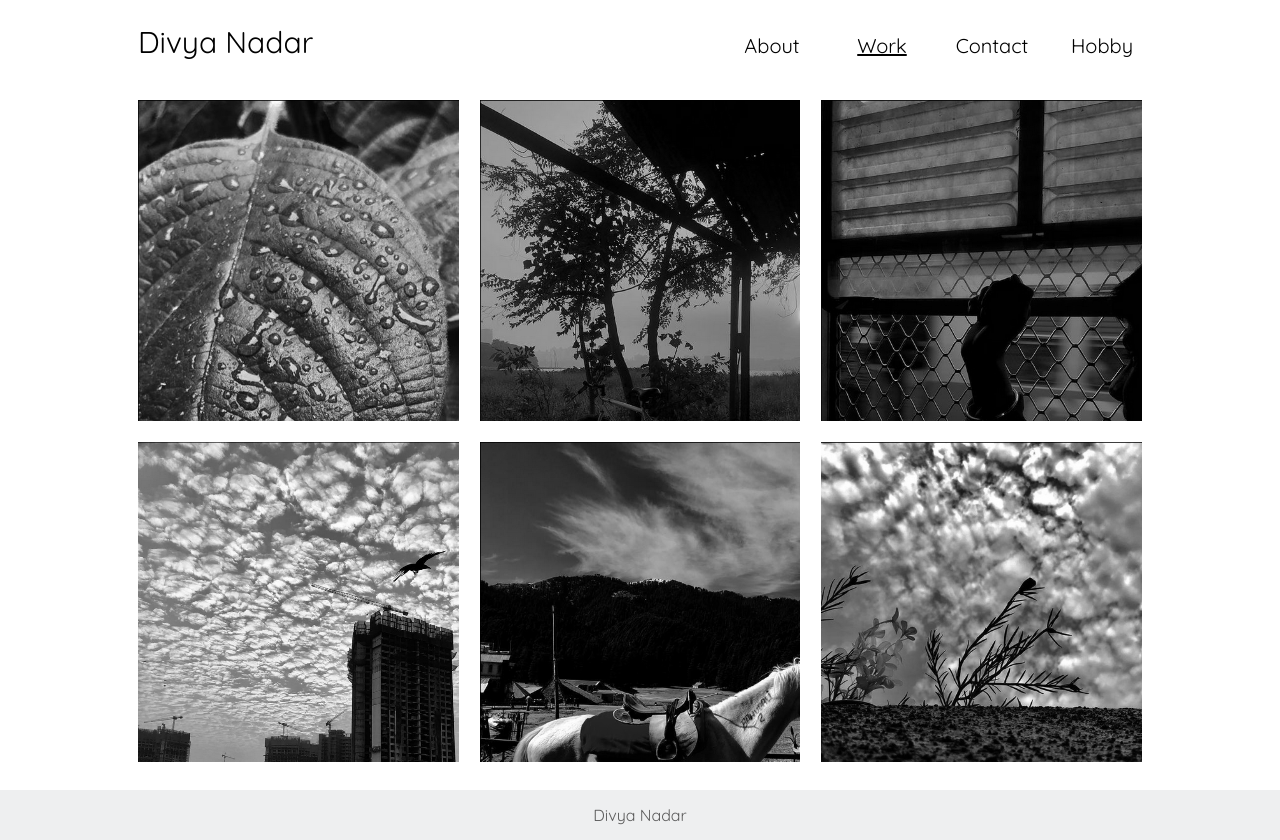
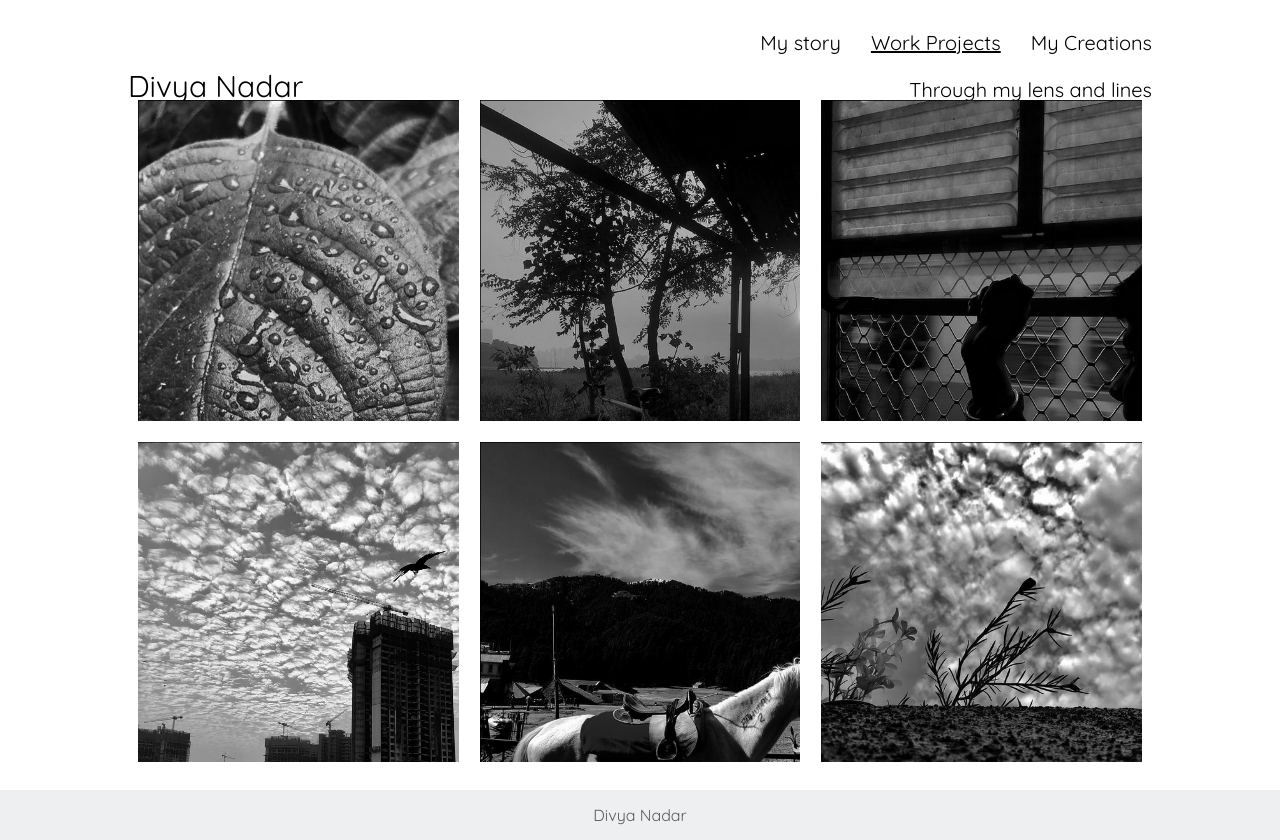
Before and after one commit to ProgramerB/portfolio, a React (Create React App) app: page / in a window 1280 px wide. Built offline with nearby package versions, Linux system fonts and the light colour scheme.

Commit message:
added lens& lines route

```diff
--- a/src/App.css
+++ b/src/App.css
@@ -29,11 +29,11 @@
     text-decoration: none;
     font-size: 20px;
     color: var(--textColor);
-    width: 100px;
-    margin-left: 10px;
+    /* width: 150px; */
+    margin-left: 30px;
     display: inline-block;
     text-align: center;
-    transition: all 1s;
+    transition: color 1s;
 }
 .nav .active{
     text-decoration: underline;
--- a/src/App.tsx
+++ b/src/App.tsx
@@ -9,6 +9,7 @@ import Item from './components/Item';
 import Footer from './components/Footer';
 import { hobbyItems, items } from './ItemModel';
 import ItemHobby from './components/ItemHobby';
+import LensLines from './components/LensLines';
 function Main(){
 
   return(
@@ -38,6 +39,7 @@ function App() {
           <Route path="item/:id" element={<Item />} />
           <Route path='/hobby' element={<Hobby />} />
           <Route path="hobby/:id" element={<ItemHobby />} />
+          <Route path="/lens&lines" element={<LensLines />} />
       </Routes>
       </BrowserRouter>
       <Footer />
--- /dev/null
+++ b/src/components/LensLines.tsx
@@ -0,0 +1,13 @@
+import React from 'react'
+
+const LensLines = () => {
+  return (
+    <div className="main">
+      <div>
+        Lens & Lines
+      </div>
+    </div>
+  )
+}
+
+export default LensLines
--- a/src/components/Nav.tsx
+++ b/src/components/Nav.tsx
@@ -20,7 +20,8 @@ const Nav = () => {
 
         <nav className="nav">
           <span className='left'>
-            <div className='page name'>Divya Nadar</div>
+            <div className='name'>Divya Nadar</div>
+            {/* page */}
           </span>
 
           <span className='mid'>
@@ -29,10 +30,11 @@ const Nav = () => {
 
           <span className={navClass}>
           {/* {({isActive}) => isActive ? "page active" : "page"} */}
-              <NavLink className='page' to="/about" onClick={showNav}>About</NavLink>
-              <NavLink className='page' to="/" onClick={showNav}>Work</NavLink>
-              <NavLink className='page' to="/contact" onClick={showNav}>Contact</NavLink>
-              <NavLink className='page' to="/hobby" onClick={showNav}>Hobby</NavLink>
+              <NavLink className='page' to="/about" onClick={showNav}>My story</NavLink>
+              <NavLink className='page' to="/" onClick={showNav}>Work Projects</NavLink>
+              {/* <NavLink className='page' to="/contact" onClick={showNav}>Contact</NavLink> */}
+              <NavLink className='page' to="/hobby" onClick={showNav}>My Creations</NavLink>
+              <NavLink className='page' to="/lens&lines" onClick={showNav}>Through my lens and lines</NavLink>
               {/* <a className='page' href='https://www.instagram.com/nadar_divya/' target='_blank' rel="noopener noreferrer" onClick={showNav}>Instagram</a> */}
           </span>
 
```
